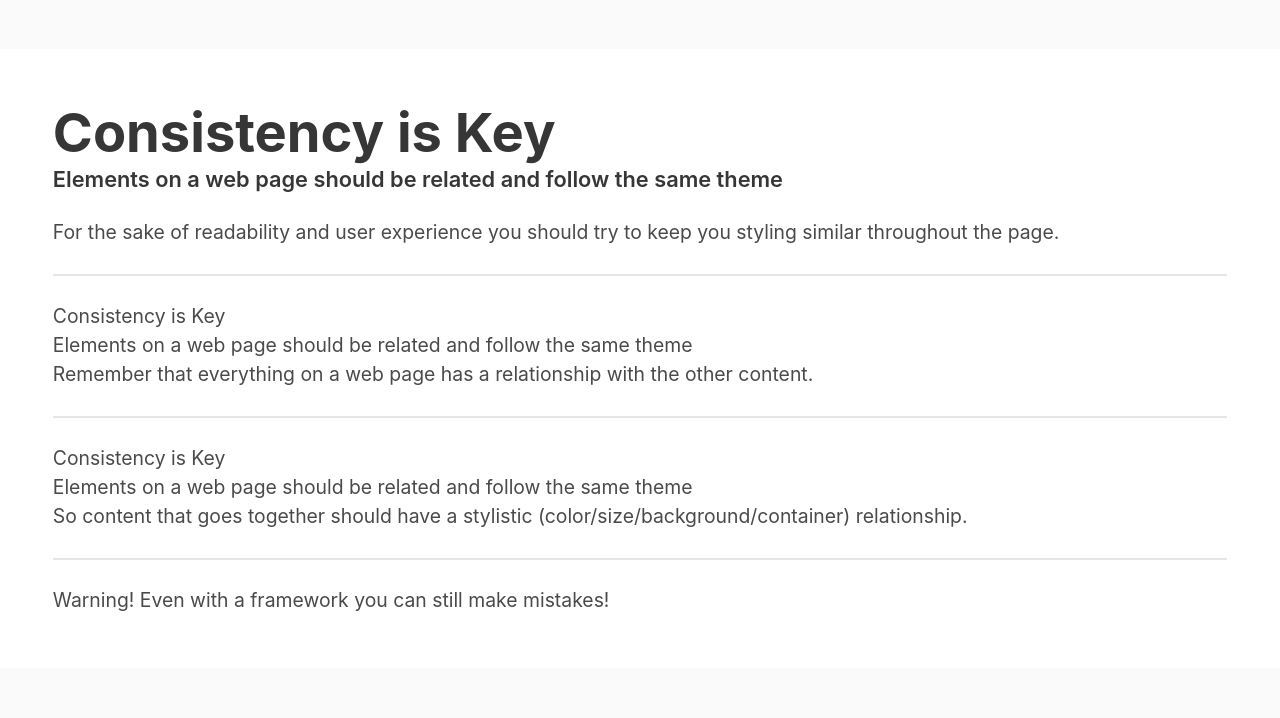
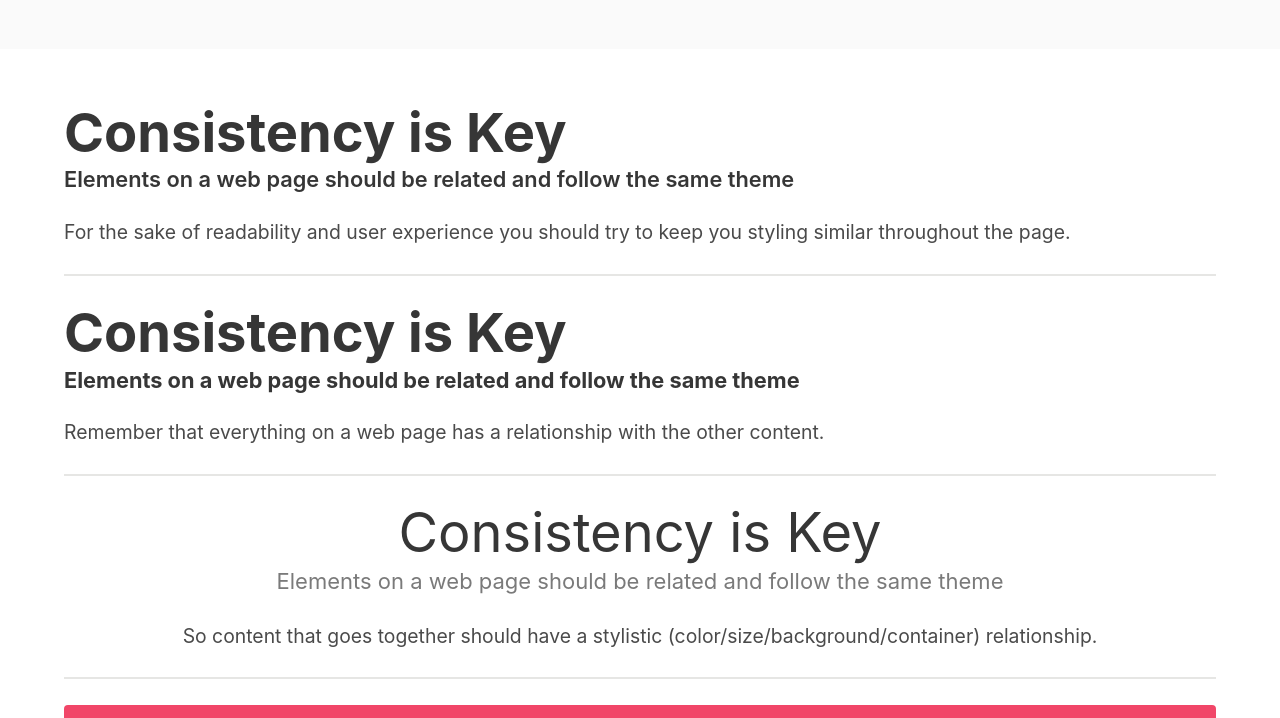
Before and after one commit to jdmar3-comp426/a02-austinfw, a website: page index.html in a window 1280 px wide. Shown: the part 1481-2199 px from the top of the page. Drawn offline with nearby package versions, Linux system fonts and the light colour scheme; a web font is replaced by a local one.

Commit message:
trying to get through the top

```diff
--- a/index.html
+++ b/index.html
@@ -55,7 +55,7 @@
     </div>
 </section>
 <section class="section has-background-white">
-    <div class="">
+    <div class="container">
         <div class="content">
             <h1 class="title has-text-weight-bold">Consistency is Key</h1>
             <h5 class="subtitle">Elements on a web page should be related and follow the same theme</h5>
@@ -64,23 +64,23 @@
 	    </p>
         </div>
         <hr>
-        <div class="">
-            <h1 class="">Consistency is Key</h1>
-            <h5 class="">Elements on a web page should be related and follow the same theme</h5>
+        <div class="content">
+            <h1 class="title has-text-weight-bold">Consistency is Key</h1>
+            <h5 class="subtitle has-test-grey has-text-weight-bold">Elements on a web page should be related and follow the same theme</h5>
             <p>
 	    	Remember that everything on a web page has a relationship with the other content.
 	    </p>
         </div>
         <hr>
-        <div class="">
-            <h1 class="">Consistency is Key</h1>
-            <h5 class="">Elements on a web page should be related and follow the same theme</h5>
+        <div class="context has-text-centered">
+            <h1 class="title has-text-weight-normal">Consistency is Key</h1>
+            <h5 class="subtitle has-text-grey has-text-weight-normal">Elements on a web page should be related and follow the same theme</h5>
             <p>
 	    	So content that goes together should have a stylistic (color/size/background/container) relationship.
 	    </p>
         </div>
         <hr>
-        <div class="">
+        <div class="notification is-danger">
             <p><span class="">Warning! </span>Even with a framework you can still make mistakes!</p>
         </div>
     </div>
```
